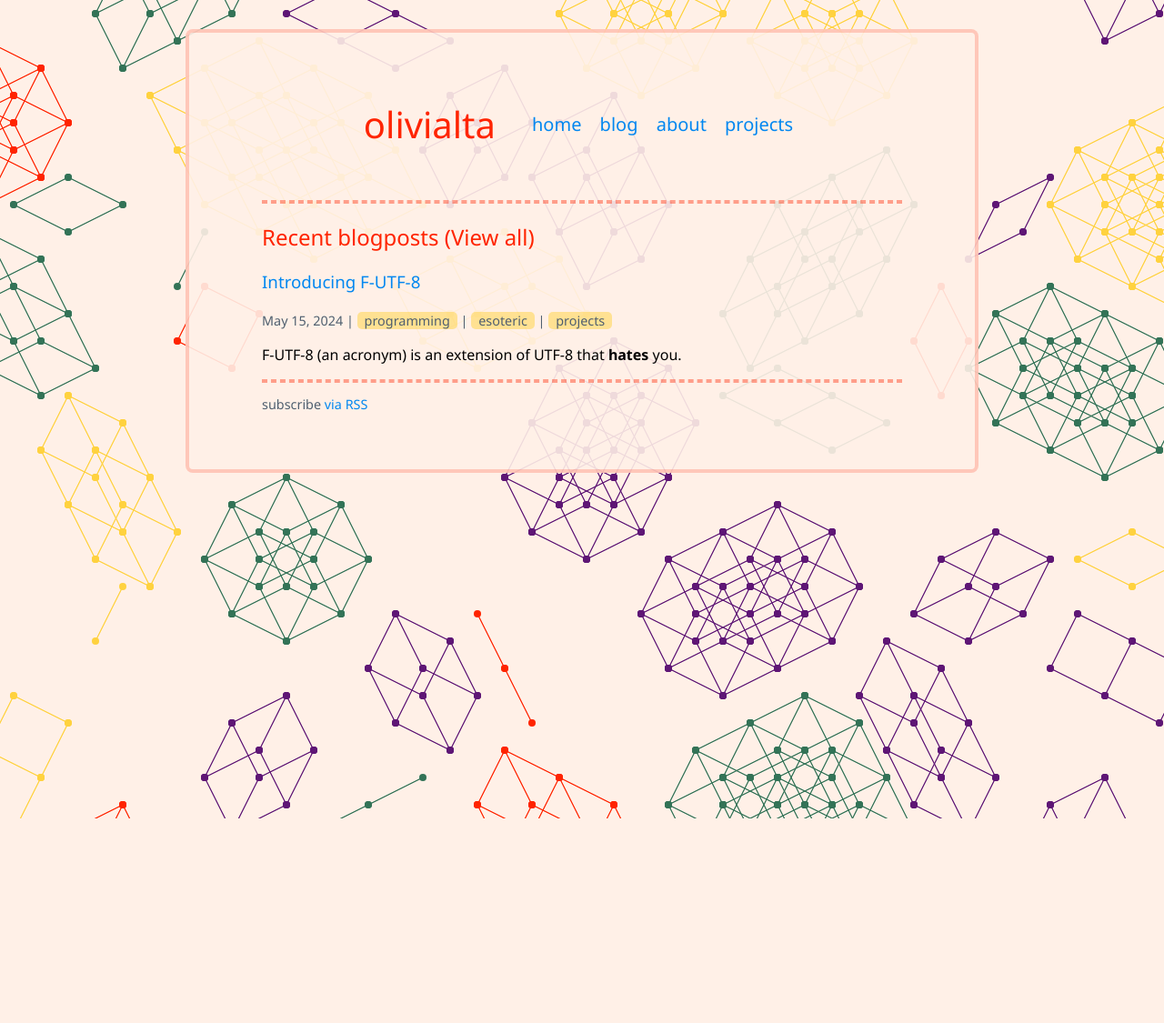
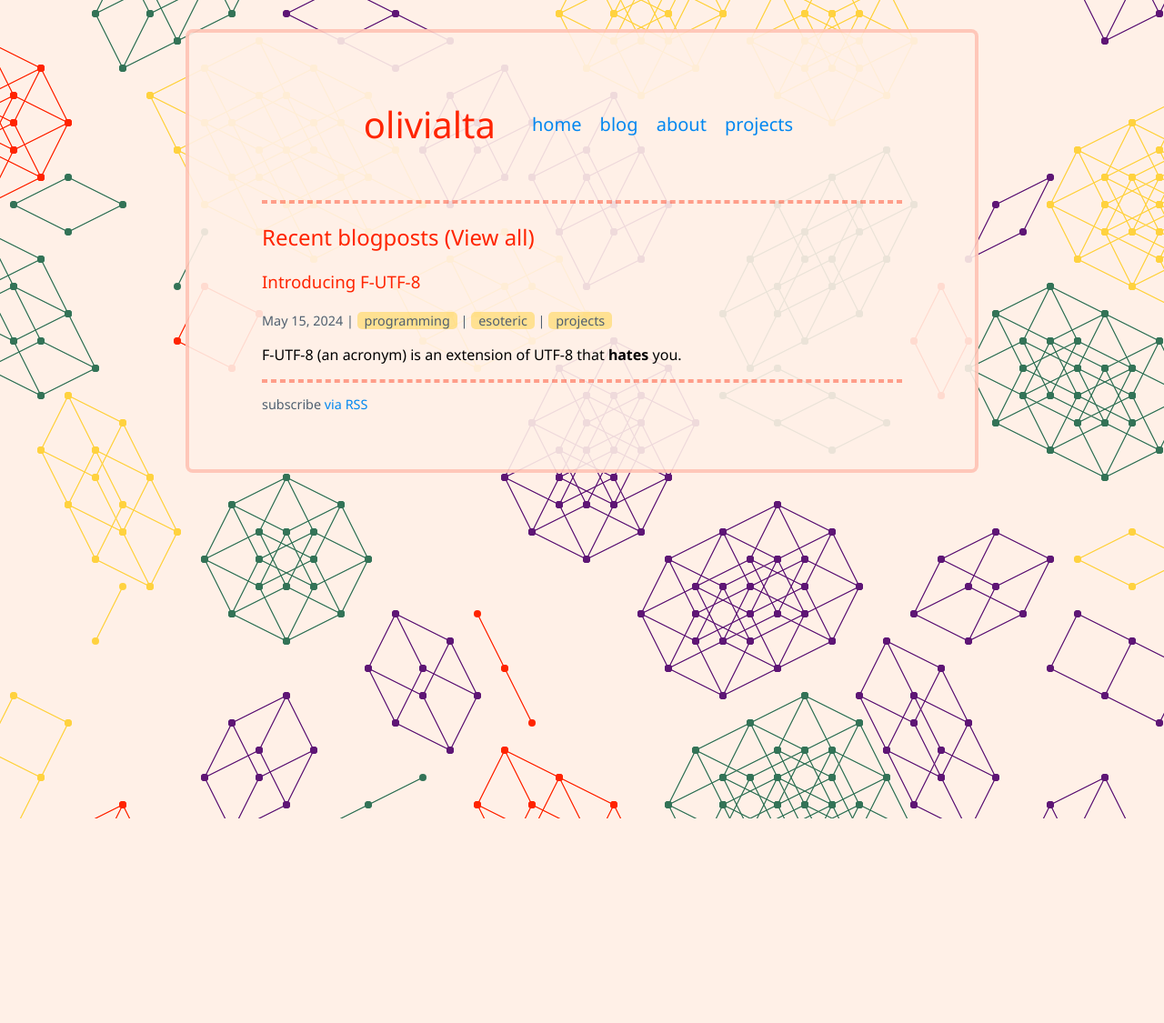
Before and after one commit to RocketRace/rocketrace.github.io, a Jekyll site: the page built from index.md, in a window 1280 px wide. Shown: the whole page at 91% size. Built offline with Jekyll 4.4.1, drawn with Linux system fonts in a browser that asks for light colours.

Commit message:
Make all header links uniform

```diff
--- a/index.md
+++ b/index.md
@@ -2,13 +2,13 @@
 layout: default
 ---
 
-<h2>Recent blogposts (<a class="static-link" href="{{ '/blog' | relative_url }}">View all</a>)</h2>
+<h2>Recent blogposts (<a class="header-link" href="{{ '/blog' | relative_url }}">View all</a>)</h2>
 <div class="feed">
   {%- for post in site.posts limit: 10 -%}
   <div class="feed-entry">
     <div class="post-header">
       <h3>
-        <a href="{{ post.url | relative_url }}">
+        <a class="header-link" href="{{ post.url | relative_url }}">
           {{ post.title | escape }}
         </a>
       </h3>
```
Also changed, not shown: blog.md (+1 -1 lines).
